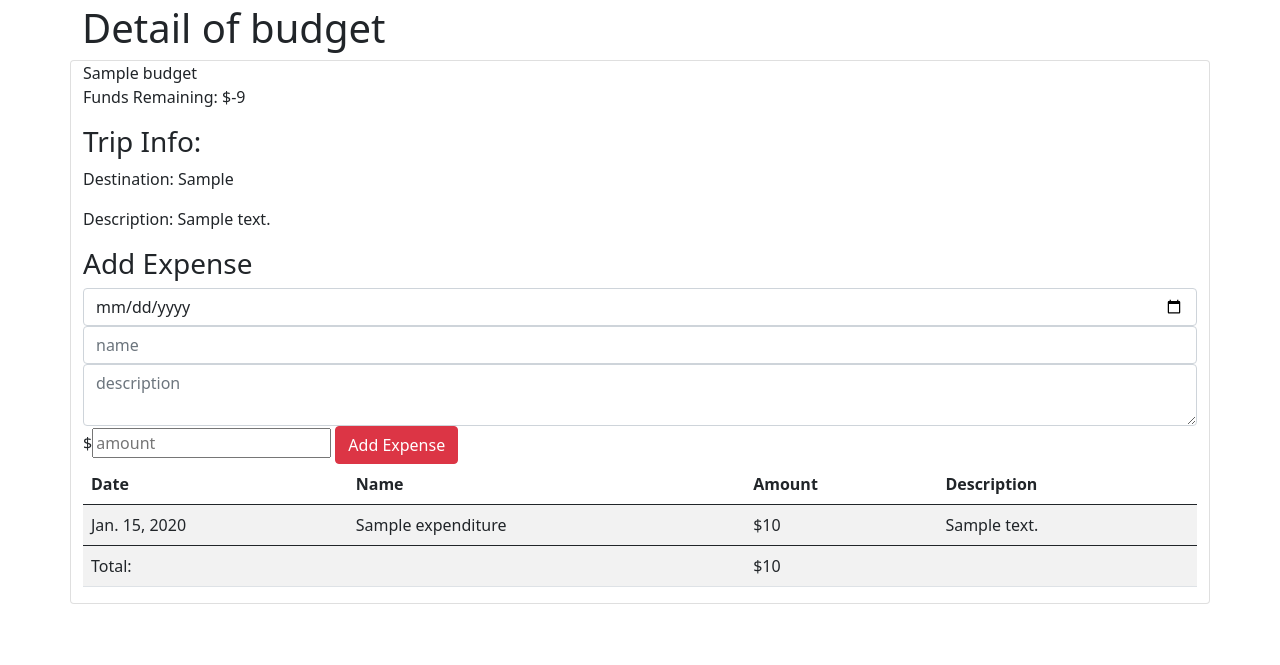
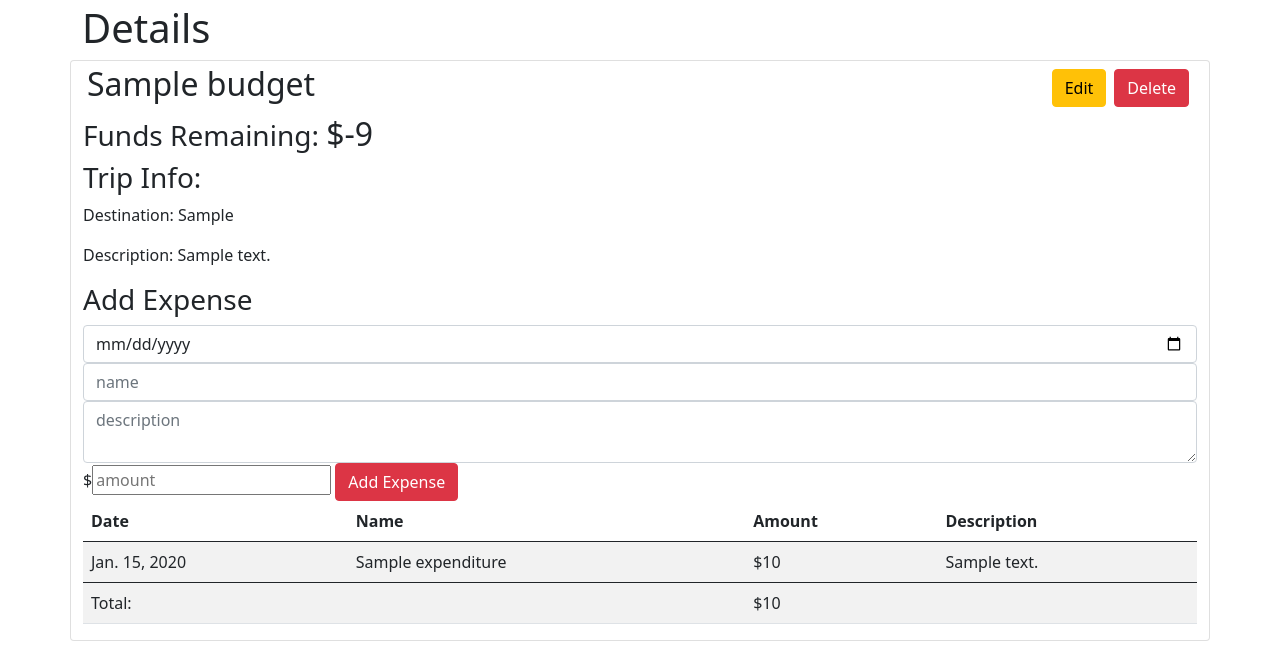
Before and after one commit to sepaivaluna/voyage-budgeter, a Django app: page /budgets/1/ in a window 1280 px wide. Shown: the part 330-995 px from the top of the page. Before the commit the page ends 934 px from the top, so only its background shows below. Run offline with Django 3.2, Linux system fonts and the light colour scheme; tables that the repository leaves empty hold one stand-in row (values such as "Sample post").

Commit message:
added full crud

```diff
--- a/main_app/templates/pages/budget/detail.html
+++ b/main_app/templates/pages/budget/detail.html
@@ -1,12 +1,19 @@
 {% extends 'base.html' %}
 {% block content %}
-<h1>Detail of budget</h1>
+<h1>Details</h1>
 
 <div class="row">
     <div class="card">
         <div class="card-content">
-          <span class="card-title">{{ budget.name }}</span>
-          <p>Funds Remaining: ${{ after_expenses_budget }}</p>
+        <div class="d-flex justify-content-between">
+            <h2 class="card-title m-1">{{ budget.name }}</h2>
+            <div class="d-flex m-1">
+                <h5 class="m-1"><a class="btn btn-warning" href="{% url 'update_budget' budget.id %}">Edit</a></h5>
+                <h5 class="m-1"><a class="btn btn-danger" href="{% url 'delete_budget' budget.id %}">Delete</a></h5>
+            </div>
+
+        </div>
+          <h3>Funds Remaining: <span class="h2">${{ after_expenses_budget }}</span></h3>
           <h3>Trip Info:</h3>
           <p>Destination: {{ budget.trip_destination }}</p>
           <p>Description: {{ budget.trip_description }}</p>
--- a/main_app/templates/pages/budget/index.html
+++ b/main_app/templates/pages/budget/index.html
@@ -55,6 +55,8 @@
                 <h4>Description</h4>
                 <p>{{budget.trip_description}}</p>
                 <a href="{% url 'detail' budget.id %}" class="btn btn-primary">View More</a>
+                <a class="btn btn-warning" href="{% url 'update_budget' budget.id %}">Edit Details</a>
+                <a class="btn btn-danger" href="{% url 'delete_budget' budget.id %}">Delete</a>
             </div>
         </div>
     </div>
--- a/main_app/urls.py
+++ b/main_app/urls.py
@@ -9,6 +9,7 @@ urlpatterns = [
     path('budgets/create/', views.BudgetCreate.as_view(), name="create_budget"),
     path('budgets/<int:budget_id>/', views.budget_detail, name='detail'),
     path('budgets/<int:pk>/update/', views.BudgetUpdate.as_view(), name='update_budget'),
+    path('budgets/<int:pk>/delete/', views.BudgetDelete.as_view(), name="delete_budget"),
 
     # expense urls
     path('budgets/<int:budget_id>/add_expense', views.add_expense, name="add_expense"),
--- a/main_app/views.py
+++ b/main_app/views.py
@@ -78,9 +78,13 @@ class BudgetCreate(CreateView):
 
 # Update Budget
 class BudgetUpdate(UpdateView):
-    model = Budget
-    fields = ['initial_funds', 'trip_destination', 'trip_description']
+  model = Budget
+  fields = ['initial_funds', 'trip_destination', 'trip_description']
 
+# Delete Budget
+class BudgetDelete(DeleteView):
+  model = Budget
+  success_url = '/budgets/'
 
 
 # Add expenditure to Budget
```
Also changed, not shown: main_app/templates/main_app/budget_confirm_delete.html (added, +13 -0 lines), main_app/templates/main_app/budget_form.html (+7 -0 lines).
